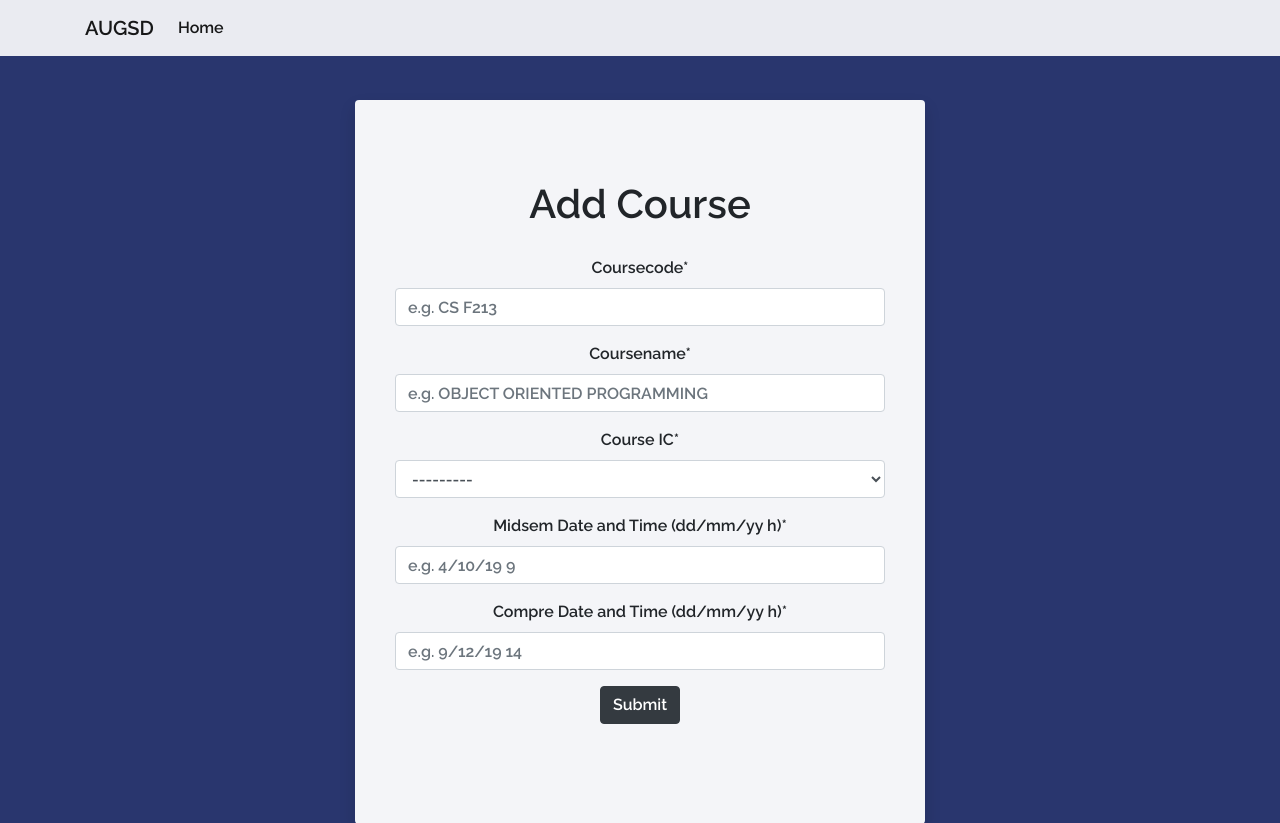
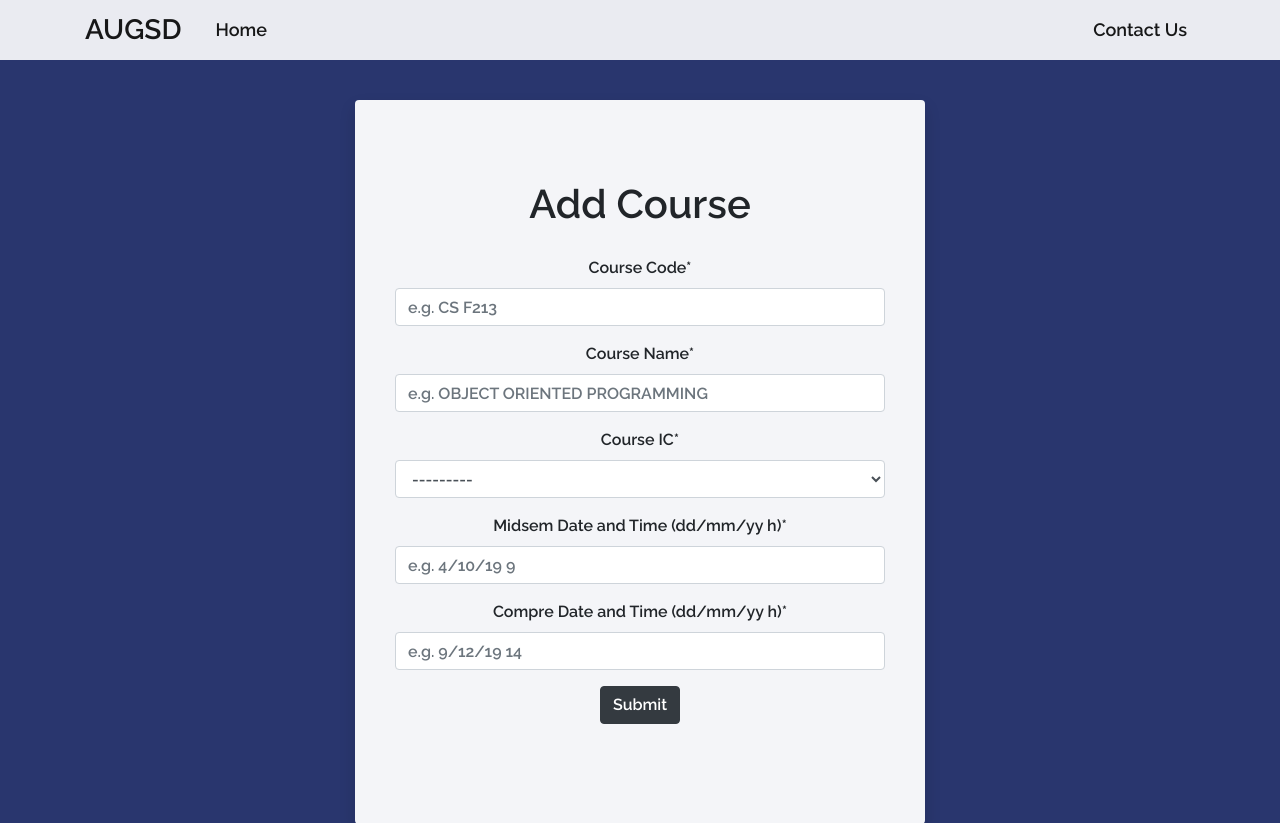
Before and after one commit to AdarshNandanwar/AUGSD-Project, a Django app: page /add-course/ in a window 1280 px wide. Shown: the top 823 px of the page. Run offline with Django 3.2, Linux system fonts and the light colour scheme; data comes from the database, SQL or seed files in the repository; some libraries are stand-ins or nearby versions.

Commit message:
add contact Us button in navbar

```diff
--- a/augsd_project/project_app/forms.py
+++ b/augsd_project/project_app/forms.py
@@ -15,29 +15,22 @@ class ViewRoomForm(forms.ModelForm):
         fields = ['room']
 
 class CourseForm(forms.ModelForm):
-    courseCode = forms.CharField(max_length=10, widget=forms.TextInput(attrs={'placeholder': 'e.g. CS F213'}))
-    courseName = forms.CharField(max_length=100, widget=forms.TextInput(attrs={'placeholder': 'e.g. OBJECT ORIENTED PROGRAMMING'}))
+    courseCode = forms.CharField(label="Course Code", max_length=10, widget=forms.TextInput(attrs={'placeholder': 'e.g. CS F213'}))
+    courseName = forms.CharField(label="Course Name", max_length=100, widget=forms.TextInput(attrs={'placeholder': 'e.g. OBJECT ORIENTED PROGRAMMING'}))
     midsemDateTime = DateTimeField(input_formats=["%d/%m/%y %H"], label="Midsem Date and Time (dd/mm/yy h)", widget=forms.TextInput(attrs={'placeholder': 'e.g. 4/10/19 9'}))
     compreDateTime = DateTimeField(input_formats=["%d/%m/%y %H"], label="Compre Date and Time (dd/mm/yy h)", widget=forms.TextInput(attrs={'placeholder': 'e.g. 9/12/19 14'}))
     class Meta:
         model = Course
         fields = "__all__"
         labels = {
-            "courseCode": "Course Code",
-            "courseName": "Course Name",
-            "midsemDateTime": "Midsem Date and Time",
-            "compreDateTime": "Compre Date and Time",
             "courseIC": "Course IC",
         }
 
 class SectionForm(forms.ModelForm):
-    sectionNumber = forms.IntegerField(widget=forms.NumberInput(attrs={'placeholder': 'e.g. 1'}))
+    sectionNumber = forms.IntegerField(label="Section Number", widget=forms.NumberInput(attrs={'placeholder': 'e.g. 1'}))
     class Meta:
         model = Section
         fields = "__all__"
-        labels = {
-            "sectionNumber": "Section Number",
-        }
 
 class SubSectionForm(forms.ModelForm):
     days = forms.CharField(max_length = 6, label="Days (6 length bitstring M,W,F = 101010)", widget=forms.TextInput(attrs={'placeholder': 'e.g. 101010'}))
@@ -90,13 +83,10 @@ class EditCourseForm(forms.Form):
 
 
 class EditSectionForm(forms.ModelForm):
-    sectionNumber = forms.IntegerField(widget=forms.NumberInput(attrs={'placeholder': 'e.g. 1'}))
+    sectionNumber = forms.IntegerField(label="Section Number", widget=forms.NumberInput(attrs={'placeholder': 'e.g. 1'}))
     class Meta:
         model = Section
         fields = ['course','sectionNumber']
-        labels = {
-            "sectionNumber": "Section Number",
-        }
 
 class EditSubSectionForm(forms.ModelForm):
     class Meta:
--- a/augsd_project/project_app/templates/base.html
+++ b/augsd_project/project_app/templates/base.html
@@ -25,16 +25,21 @@
 <body>
     <nav class="navbar fixed-top navbar-expand-lg navbar-light bg-light" style="background-color: rgba(255, 255, 255, 0.9) !important;">
         <nav class="container">
-            <a class="navbar-brand" href="/">AUGSD</a>
+            <a class="navbar-brand" href="/"><h3 style="margin-bottom: 0; margin-right: 10px;">AUGSD</h1></a>
             <button class="navbar-toggler" type="button" data-toggle="collapse" data-target="#navbarSupportedContent"
                 aria-controls="navbarSupportedContent" aria-expanded="false" aria-label="Toggle navigation">
                 <span class="navbar-toggler-icon"></span>
             </button>
 
-            <div class="collapse navbar-collapse" id="navbarSupportedContent">
+            <div class="collapse navbar-collapse" id="navbarSupportedContent" style="font-size: 18px !important;">
                 <ul class="navbar-nav mr-auto">
                     <li class="nav-item active">
-                        <a class="nav-link rounded" href="/">Home <span class="sr-only">(current)</span></a>
+                        <a class="nav-link rounded" href="/">Home<span class="sr-only">(current)</span></a>
+                    </li>
+                </ul>
+                <ul class="navbar-nav ml-auto">
+                    <li class="nav-item active">
+                        <a class="nav-link rounded" href="https://universe.bits-pilani.ac.in/Goa/AUGSD/contactus">Contact Us<span class="sr-only">(current)</span></a>
                     </li>
                 </ul>
             </div>
@@ -62,7 +67,9 @@
     {% endblock %}
 
     <div class="container text-center" style="color: grey;">
-        <p style=" margin-bottom: 5px; color: rgba(255, 255, 255, 0.95);">Adarsh Nandanwar © 2019</p>
+        <p style=" margin-bottom: 5px; color: rgba(255, 255, 255, 0.95);">
+            <a href="http://adarshnandanwar.herokuapp.com/" style="color: rgba(255, 255, 255, 0.95); text-decoration: none;">Adarsh Nandanwar</a> © 2019
+        </p>
     </div>
 
     <script src="https://stackpath.bootstrapcdn.com/bootstrap/4.3.1/js/bootstrap.min.js"
--- a/augsd_project/project_app/templates/homePage.html
+++ b/augsd_project/project_app/templates/homePage.html
@@ -11,7 +11,9 @@
     <div class="row text-center">
         <div class="col shadow mb-5 table-light rounded box"
             style="padding: 20px 20px 50px 20px; margin: 0px 5%;">
-            <img src="{% static 'images/bitsLogo.png' %}" alt="logo" style="width: 80%; max-width: 400px;;">
+            <a href="https://www.bits-pilani.ac.in/Goa/">
+                <img src="{% static 'images/bitsLogo.png' %}" alt="logo" style="width: 80%; max-width: 400px;">
+            </a>
             <h3 style="margin: 10px;">Course Registration Portal</h3>
             <div class="row" style="margin-top: 30px; justify-content: space-around;">
                 <div class="col-md-3 shadow border rounded"
```
Also changed, not shown: 1 other file.
